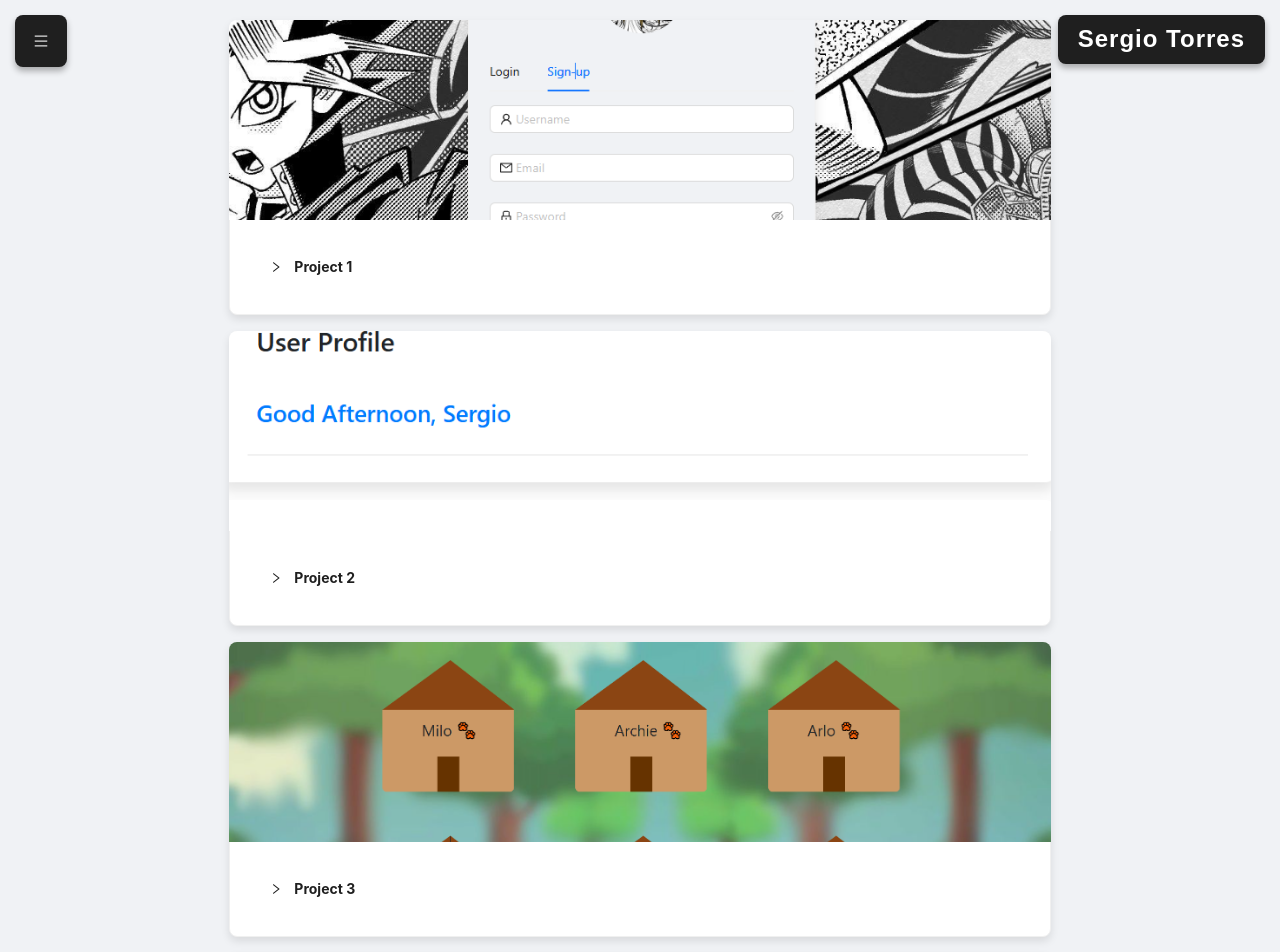
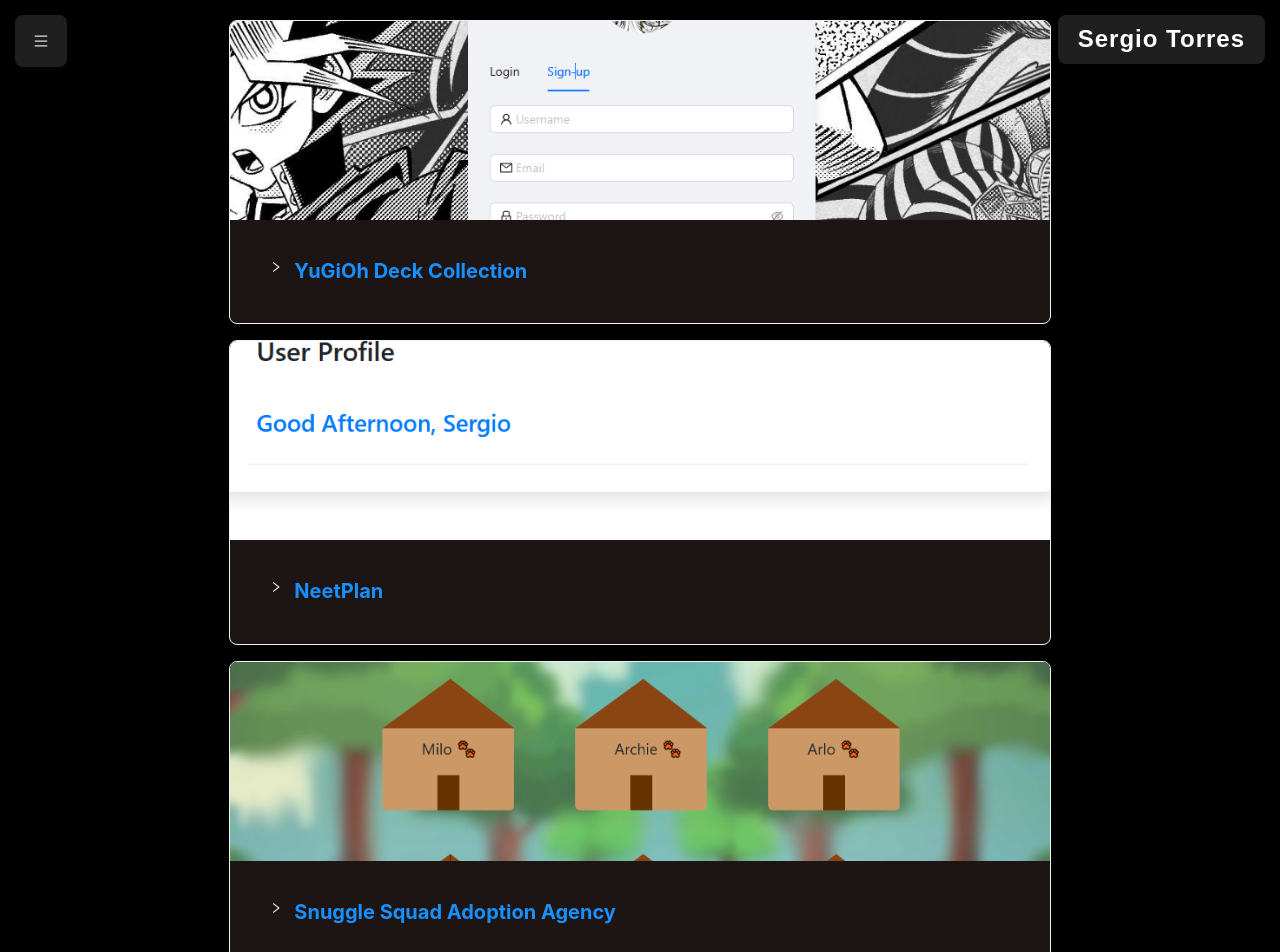
Before and after one commit to Serg-Torres/Portfolio, a React app: page /projects in a window 1280 px wide. Shown: the top 952 px of the page. Built offline with nearby package versions, Linux system fonts and the light colour scheme; the HTML template or start-up script is replaced by a standard one.

Commit message:
finished portfolio page

```diff
--- /dev/null
+++ b/global.d.ts
@@ -0,0 +1,4 @@
+declare module "*.png" {
+    const value: any;
+    export = value;
+  }
--- a/src/pages/Projects.tsx
+++ b/src/pages/Projects.tsx
@@ -4,33 +4,42 @@ import "../styles/Projects.css";
 import NeetPlan from '../assets/images/NeetPlan.png';
 import SSAC from '../assets/images/SSAC.png';
 import YuGiOh from '../assets/images/YuGiOh.png';
+import CandidateSearch from '../assets/images/CandidateSearch.png';
+import Chalkboard from '../assets/images/Chalkboard.png';
 
 const projectData = [
   {
-    title: "Project 1",
+    title: "YuGiOh Deck Collection",
     img: YuGiOh,
-    description: "Detailed information about Project 1.",
+    description: "This web app can help you organize your daily plans, get weather and other information, and it has room to grow to implement even more functionality to help you manage your life.",
+    role: "Worked on setting up server-side files and routes while ensuring lenient-side files properly reflected server-side files. Ensuring that user would be able to login/logout and seamlessly switch between pages. Worked on client-side front-end development, ensuring mobile-first responsiveness while ensuring a sleek UI",
+    link: "https://yu-gi-oh-deck-builder-usud.onrender.com",
   },
   {
-    title: "Project 2",
+    title: "NeetPlan",
     img: NeetPlan,
-    description: "Detailed information about Project 2.",
+    description: "This web app can help you organize your daily plans, get weather and other information, and it has room to grow to implement even more functionality to help you manage your life.",
+    role: "Worked on setting up server-side files and routes while ensuring lenient-side files properly reflected server-side files. Ensuring that user would be able to login/logout and seamlessly switch between pages",
+    link: "https://neetplan.onrender.com",
   },
   {
-    title: "Project 3",
+    title: "Snuggle Squad Adoption Agency",
     img: SSAC,
-    description: "Detailed information about Project 3.",
+    description: "This web app is supposed to mimic the way an Animal Shelter Adoption Agency works to some extent with adoptions. The user is able to select and view different pets and see information on them. After the user has selected the animal they'd like to 'adopt' they can then fill out their information to obtain a certificate of adoption",
+    link: "https://animal-shelter-project1.onrender.com",
   },
   {
-    title: "Project 4",
-    img: "https://via.placeholder.com/300",
-    description: "Detailed information about Project 4.",
+    title: "Candidate Search",
+    img: CandidateSearch,
+    description: "This web app is a candidate search application that calls the GitHub API and renders data in the browser. The user has the ability to approve/deny candidates and place them in a table to later look through them",
+    link: "https://candidate-search-1-25vf.onrender.com",
   },
-  {
-    title: "Project 5",
-    img: "https://via.placeholder.com/300",
-    description: "Detailed information about Project 5.",
-  },
+  // {
+  //   title: "Helpertunity Chalkboard",
+  //   img: Chalkboard,
+  //   description: "Detailed information about Project 5.",
+  //   link: "https://d1dot1c0mu7zkw.cloudfront.net/Chalkboard_HTML.html",
+  // },
 ];
 
 const Projects: React.FC = () => {
@@ -39,6 +48,7 @@ const Projects: React.FC = () => {
       <Row gutter={[16, 16]} justify="center">
         {projectData.map((project, index) => (
           <Col xs={24} sm={24} md={20} lg={16} key={index}>
+            <div className='cardWrapper'>
               <Card
                 hoverable
                 className="project-card"
@@ -55,12 +65,26 @@ const Projects: React.FC = () => {
                   items={[
                     {
                       key: "1",
-                    label: project.title,
-                    children: <p>{project.description}</p>,
+                      label: (
+                        <a
+                          className="projectLink"
+                          href={project.link}
+                          target="_blank"
+                          rel="noopener noreferrer"
+                        >
+                          {project.title}
+                        </a>
+                      ),
+                      children:
+                        <>
+                          <p>{project.description}</p>
+                          <p>{project.role}</p>
+                        </>,
                     },
                   ]}
                 />
               </Card>
+            </div>
           </Col>
         ))}
       </Row>
--- a/src/styles/Projects.css
+++ b/src/styles/Projects.css
@@ -3,8 +3,34 @@
     display: flex;
     flex-direction: column;
     align-items: center;
-    background-color: #f0f2f5; /* Light gray background */
+    background-color: black; /* Light gray background */
     min-height: 100vh;
+  }
+
+  .cardWrapper {
+    transition: transform 0.7s ease;
+  }
+
+  .cardWrapper:hover {
+    transform: scale(1.05);
+
+  }
+
+  .project-card {
+    border-radius: 8px;
+    box-shadow: 0 4px 8px rgba(0, 0, 0, 0.1);
+    overflow: hidden;
+  }
+
+  .projectLink {
+    text-decoration: none;
+    color: #1890ff;
+    transition: transform 0.7s ease;
+    display: inline-block;
+  }
+
+  .projectLink:hover {
+    transform: scale(1.1);
   }
 
   .project-card {
@@ -15,4 +41,18 @@
 
   .ant-collapse-header {
     font-weight: bold;
+    font-size: 20px;
   }
+
+  .ant-card {
+    background-color: rgb(29, 20, 20);
+    color: white;
+  }
+
+  .ant-collapse-header-text, .ant-collapse-expand-icon, .ant-collapse-content-box {
+    color: white;
+  }
+
+  .ant-collapse-content-box {
+    font-size: 18px;
+  }
--- a/types/index.d.ts
+++ /dev/null
@@ -1,4 +0,0 @@
-declare module "*.png" {
-    const value: string;
-    export default value;
-  }
```
Also changed, not shown: src/assets/images/CandidateSearch.png (added), src/assets/images/Chalkboard.png (added). Lines whose indentation alone changed are shown as unchanged.
